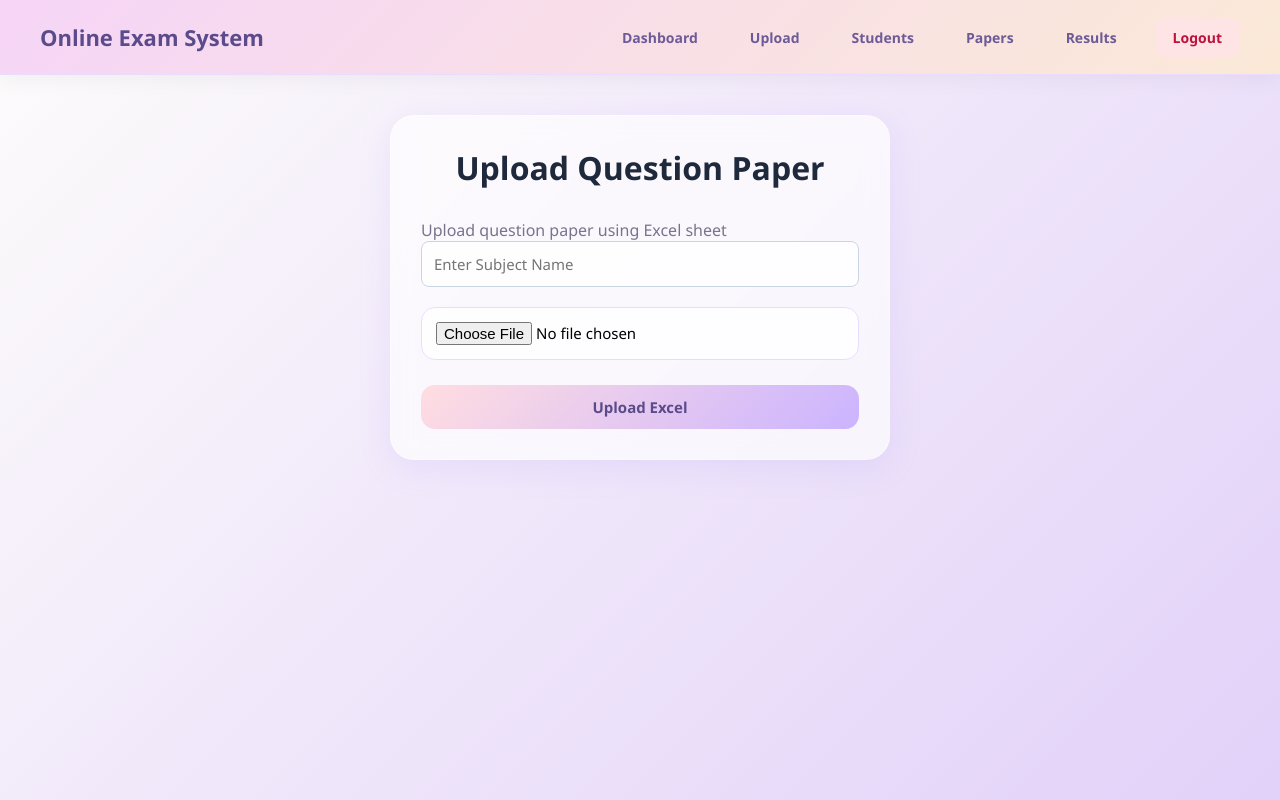
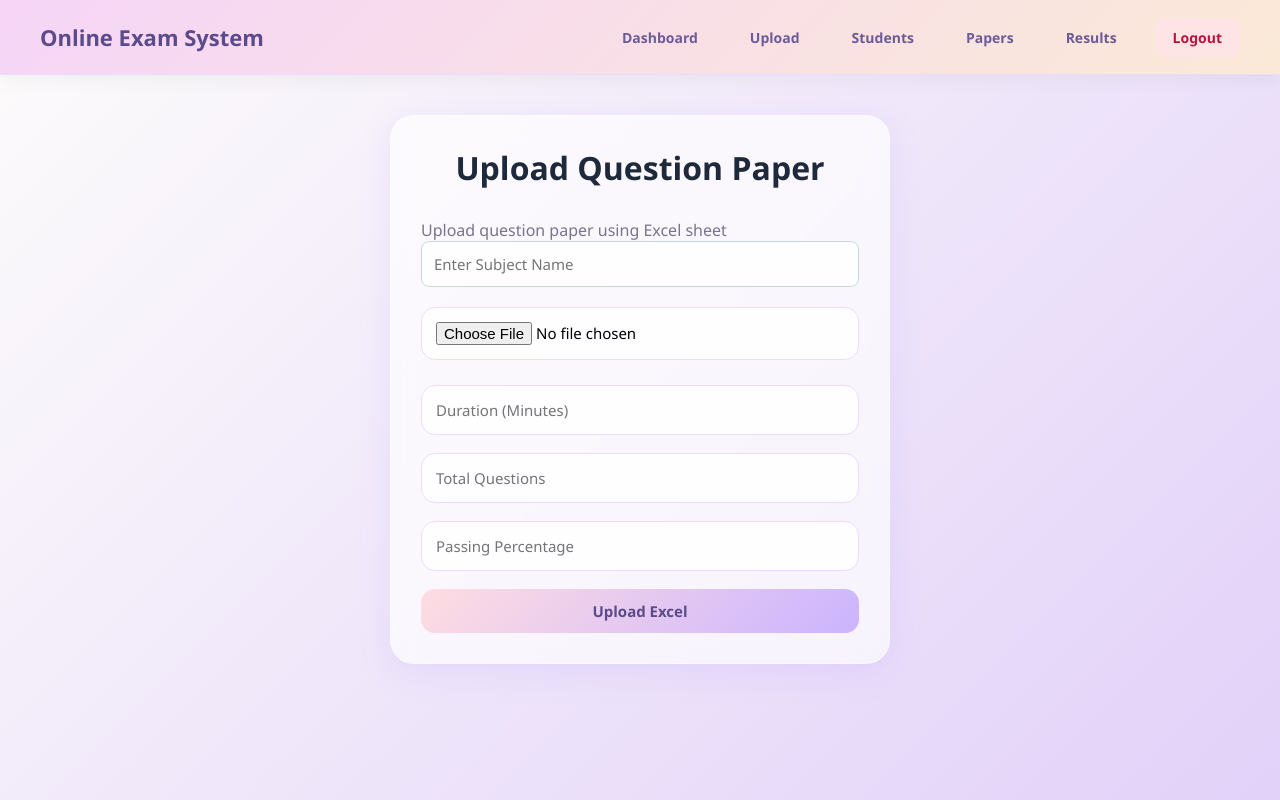
Before and after one commit to Supriyamotipawale2410/Online_Exam_System, a React (Create React App) app in the folder frontend/: page /upload-questions in a window 1280 px wide. Built offline with nearby package versions, Linux system fonts and the light colour scheme; sample sign-in values are in the browser's storage.

Commit message:
Updated Frontend

```diff
--- a/frontend/src/pages/QuestionUploadPage.jsx
+++ b/frontend/src/pages/QuestionUploadPage.jsx
@@ -66,7 +66,20 @@ function UploadPage() {
                         onChange={(e) => setFile(e.target.files[0])}
                         className="upload-file"
                     />
+                    <input
+                        type="number"
+                        placeholder="Duration (Minutes)"
+                    />
 
+                    <input
+                        type="number"
+                        placeholder="Total Questions"
+                    />
+
+                    <input
+                        type="number"
+                        placeholder="Passing Percentage"
+/>
                     <button
                         onClick={uploadPaper}
                         className="upload-btn"
```
